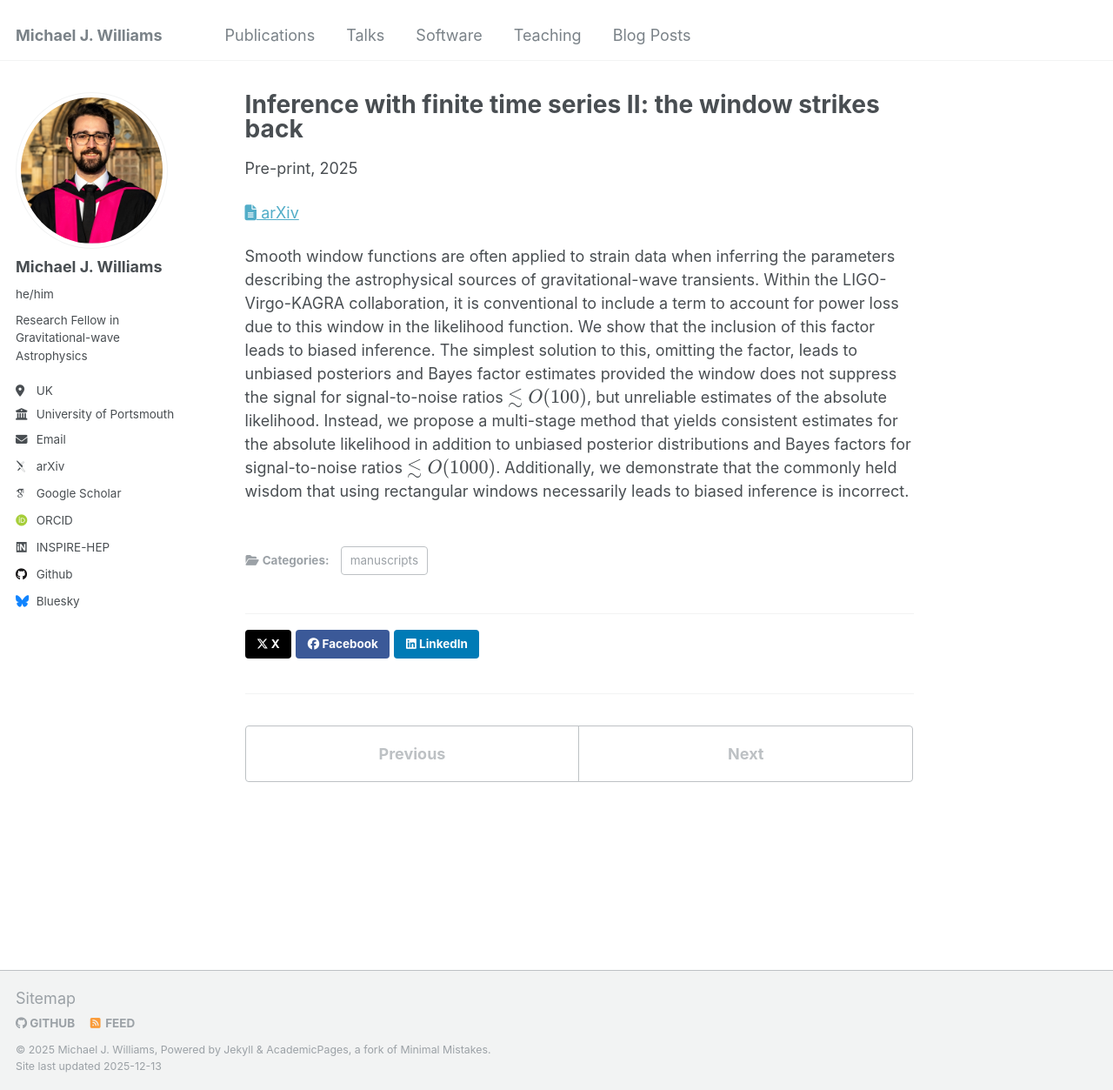
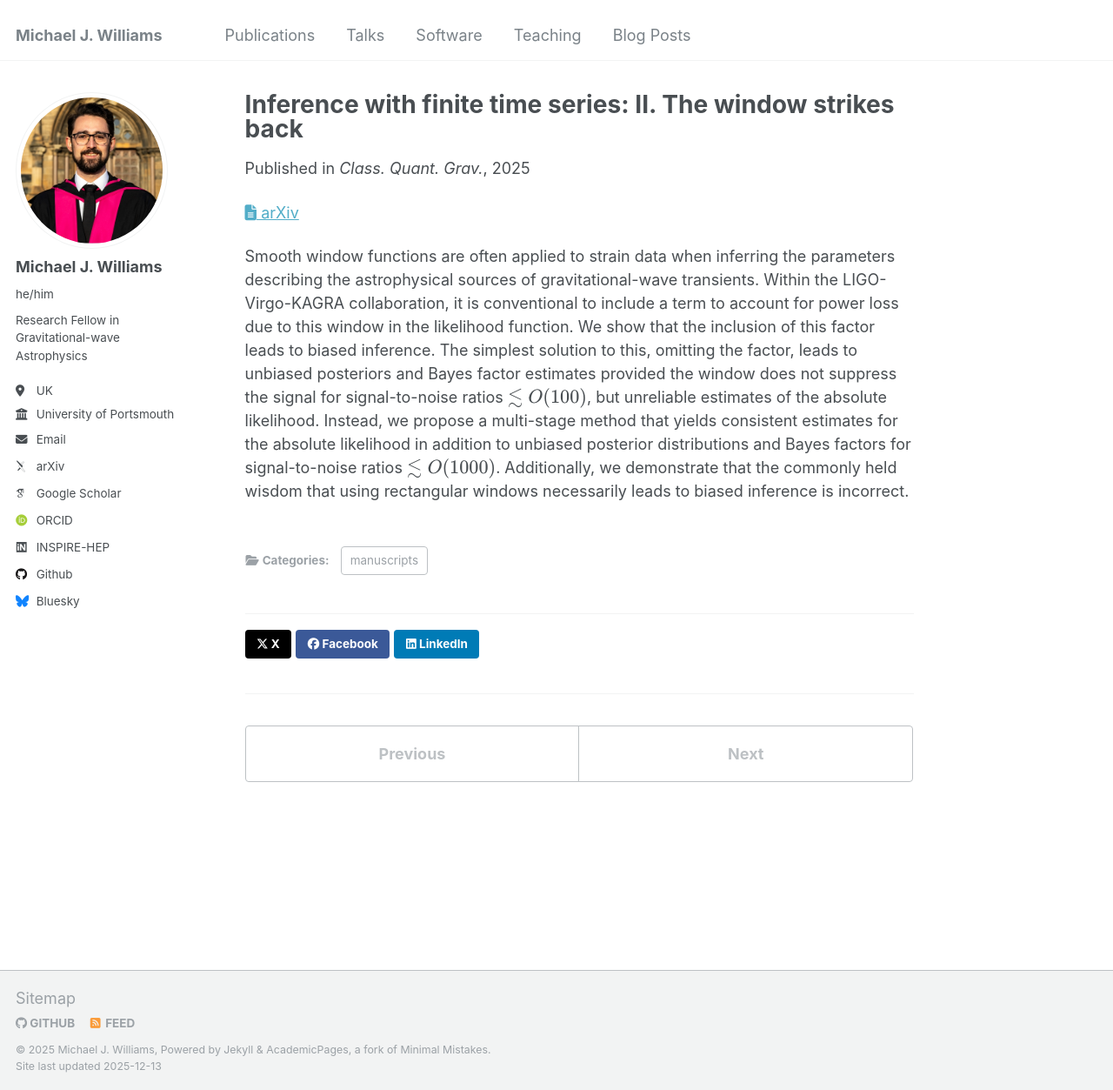
Before and after one commit to mj-will/mj-will.github.io, a Jekyll site: the page built from _publications/2025-inference-with-finite-time-series-ii-the-window-strikes-back.md, in a window 1280 px wide and 1253 px high. Shown: the whole window at 87% size. Built offline with Jekyll 4.4.1, drawn with Linux system fonts in a browser that asks for light colours; some web fonts are replaced.

Commit message:
update publications

```diff
--- a/_publications/2025-inference-with-finite-time-series-ii-the-window-strikes-back.md
+++ b/_publications/2025-inference-with-finite-time-series-ii-the-window-strikes-back.md
@@ -1,11 +1,11 @@
 ---
-title: "Inference with finite time series II: the window strikes back"
+title: "Inference with finite time series: II. The window strikes back"
 collection: publications
 category: manuscripts
 permalink: /publication/2508.11091/
-date: 2025-08-01
+date: 2025-01-01
 excerpt: ''
-venue: ''
+venue: 'Class. Quant. Grav.'
 arxivurl: 'https://arxiv.org/abs/2508.11091'
 ---
 <p>Smooth window functions are often applied to strain data when inferring the parameters describing the astrophysical sources of gravitational-wave transients. Within the LIGO-Virgo-KAGRA collaboration, it is conventional to include a term to account for power loss due to this window in the likelihood function. We show that the inclusion of this factor leads to biased inference. The simplest solution to this, omitting the factor, leads to unbiased posteriors and Bayes factor estimates provided the window does not suppress the signal for signal-to-noise ratios <math xmlns="http://www.w3.org/1998/Math/MathML" display="inline"><mrow><mo>&#x02272;</mo><mi>O</mi><mo stretchy="false">&#x00028;</mo><mn>100</mn><mo stretchy="false">&#x00029;</mo></mrow></math>, but unreliable estimates of the absolute likelihood. Instead, we propose a multi-stage method that yields consistent estimates for the absolute likelihood in addition to unbiased posterior distributions and Bayes factors for signal-to-noise ratios <math xmlns="http://www.w3.org/1998/Math/MathML" display="inline"><mrow><mo>&#x02272;</mo><mi>O</mi><mo stretchy="false">&#x00028;</mo><mn>1000</mn><mo stretchy="false">&#x00029;</mo></mrow></math>. Additionally, we demonstrate that the commonly held wisdom that using rectangular windows necessarily leads to biased inference is incorrect.</p>
```
Also changed, not shown: _publications/2025-accelerated-sequential-posterior-inference-via-reuse-for-gravitational-wave-analyses.md (added, +11 -0 lines), _publications/2025-learning-to-detect-continuous-gravitational-waves-an-open-data-analysis-competition.md (added, +11 -0 lines), _publications/2025-use-of-bayesian-inference-to-diagnose-issues-in-experimental-measurements-of-mechanical-disk-resonators.md (+1 -1 lines), markdown_generator/references.bib (+27 -0 lines).
